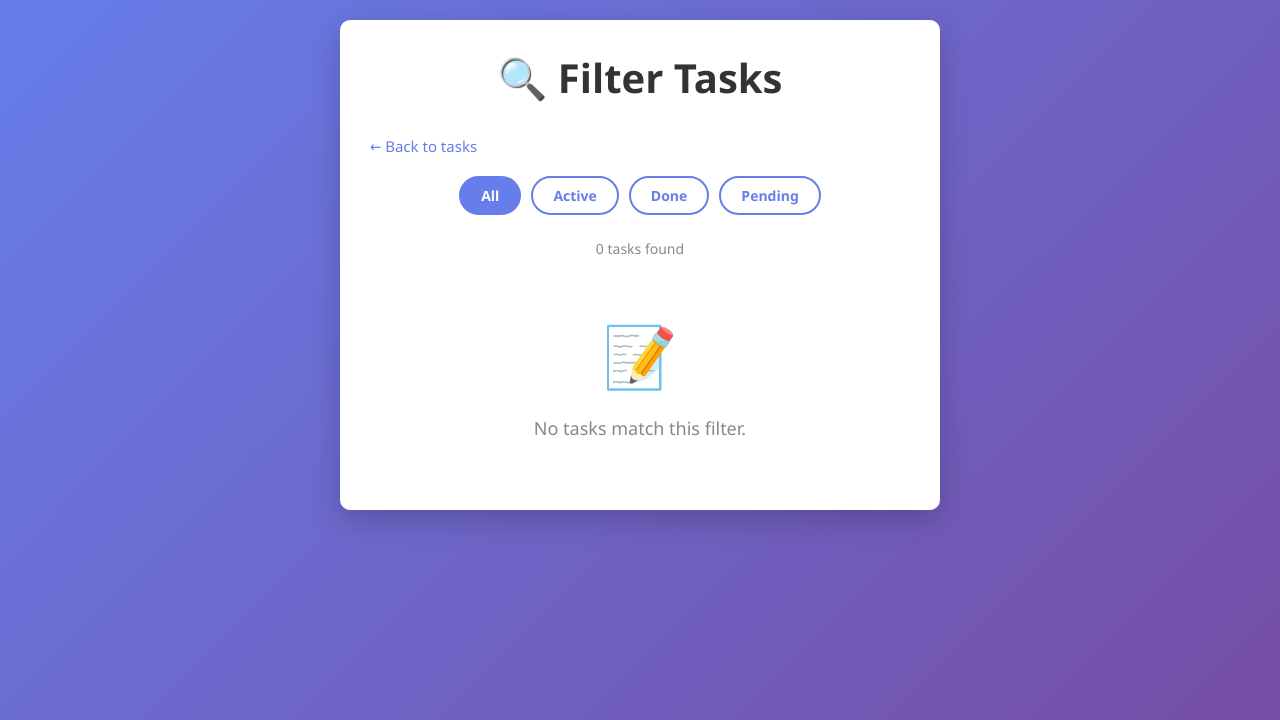
After one commit to ramya-co/Django-test-project, a Django app: page /filter/ in a window 1280 px wide. The commit adds this page. Shown: the top 720 px of the page. Run offline with Django 5.2, Linux system fonts and the light colour scheme; data that the repository does not hold is empty.

Commit message:
feat: add task filter page with status filtering
Adds /filter/?status=<status> endpoint to filter tasks by all, active, or done.
Includes filter UI with pill buttons for each status.

```diff
--- /dev/null
+++ b/tasks/templates/tasks/filter.html
@@ -0,0 +1,83 @@
+{% extends "tasks/base.html" %}
+
+{% block title %}Filter Tasks{% endblock %}
+
+{% block extra_css %}
+<style>
+    .back-link {
+        display: inline-block;
+        margin-bottom: 20px;
+        color: #667eea;
+        text-decoration: none;
+        font-size: 15px;
+        font-weight: 500;
+    }
+    .back-link:hover { text-decoration: underline; }
+
+    .filter-bar {
+        display: flex;
+        gap: 10px;
+        justify-content: center;
+        margin-bottom: 24px;
+    }
+    .filter-btn {
+        padding: 8px 20px;
+        border-radius: 20px;
+        border: 2px solid #667eea;
+        background: white;
+        color: #667eea;
+        font-size: 14px;
+        font-weight: 600;
+        cursor: pointer;
+        text-decoration: none;
+        transition: all 0.2s;
+    }
+    .filter-btn:hover, .filter-btn.active {
+        background: #667eea;
+        color: white;
+    }
+    .result-count {
+        text-align: center;
+        color: #888;
+        margin-bottom: 16px;
+        font-size: 14px;
+    }
+</style>
+{% endblock %}
+
+{% block content %}
+<h1>🔍 Filter Tasks</h1>
+
+<a href="{% url 'index' %}" class="back-link">← Back to tasks</a>
+
+<div class="filter-bar">
+    <a href="?status=all" class="filter-btn {% if current_status == 'all' %}active{% endif %}">All</a>
+    <a href="?status=active" class="filter-btn {% if current_status == 'active' %}active{% endif %}">Active</a>
+    <a href="?status=done" class="filter-btn {% if current_status == 'done' %}active{% endif %}">Done</a>
+    <a href="?status=pending" class="filter-btn {% if current_status == 'pending' %}active{% endif %}">Pending</a>
+</div>
+
+<p class="result-count">{{ tasks|length }} task{{ tasks|length|pluralize }} found</p>
+
+{% if tasks %}
+<ul class="task-list">
+    {% for task in tasks %}
+    <li class="task-item {% if task.completed %}completed{% endif %}">
+        <span class="task-title">{{ task.title }}</span>
+        <div class="task-actions">
+            <form method="post" action="{% url 'toggle_task' task.id %}" style="display: inline;">
+                {% csrf_token %}
+                <button type="submit" class="btn btn-toggle">
+                    {% if task.completed %}Undo{% else %}Done{% endif %}
+                </button>
+            </form>
+        </div>
+    </li>
+    {% endfor %}
+</ul>
+{% else %}
+<div class="empty-state">
+    <p>No tasks match this filter.</p>
+</div>
+{% endif %}
+{% endblock %}
--- a/tasks/templates/tasks/index.html
+++ b/tasks/templates/tasks/index.html
@@ -5,6 +5,8 @@
 
 <div style="text-align: center; margin-bottom: 10px;">
     <a href="{% url 'task_report' %}" style="color: #667eea; text-decoration: none; font-weight: 500;">📊 View Productivity Report</a>
+    &nbsp;·&nbsp;
+    <a href="{% url 'filter_tasks' %}?status=all" style="color: #667eea; text-decoration: none; font-weight: 500;">🔍 Filter Tasks</a>
 </div>
 
 <form method="post" action="{% url 'add_task' %}" class="add-task-form">
--- a/tasks/urls.py
+++ b/tasks/urls.py
@@ -7,4 +7,5 @@ urlpatterns = [
     path('toggle/<int:task_id>/', views.toggle_task, name='toggle_task'),
     path('delete/<int:task_id>/', views.delete_task, name='delete_task'),
     path('report/', views.task_report, name='task_report'),
+    path('filter/', views.filter_tasks, name='filter_tasks'),
 ]
--- a/tasks/views.py
+++ b/tasks/views.py
@@ -67,3 +67,27 @@ def task_report(request):
     }
 
     return render(request, 'tasks/report.html', {'stats': stats})
+
+
+def filter_tasks(request):
+    """Filter tasks by status: all, active, or done."""
+    status = request.GET.get('status', 'all')
+
+    status_map = {
+        'all': None,
+        'active': False,
+        'done': True,
+    }
+
+    # Look up the filter value for the requested status
+    is_completed = status_map[status]
+
+    if is_completed is None:
+        tasks = Task.objects.all()
+    else:
+        tasks = Task.objects.filter(completed=is_completed)
+
+    return render(request, 'tasks/filter.html', {
+        'tasks': tasks,
+        'current_status': status,
+    })
```
